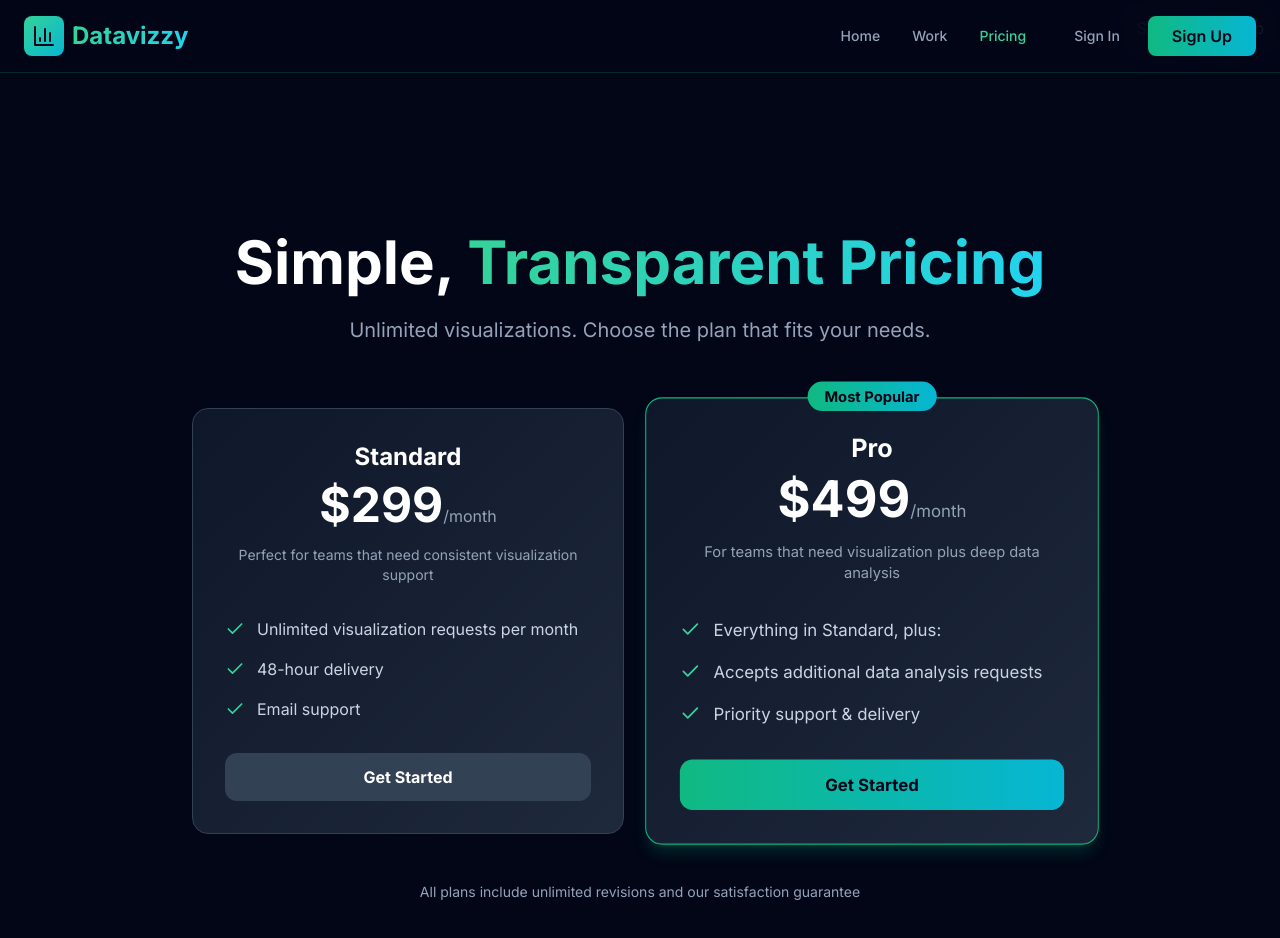
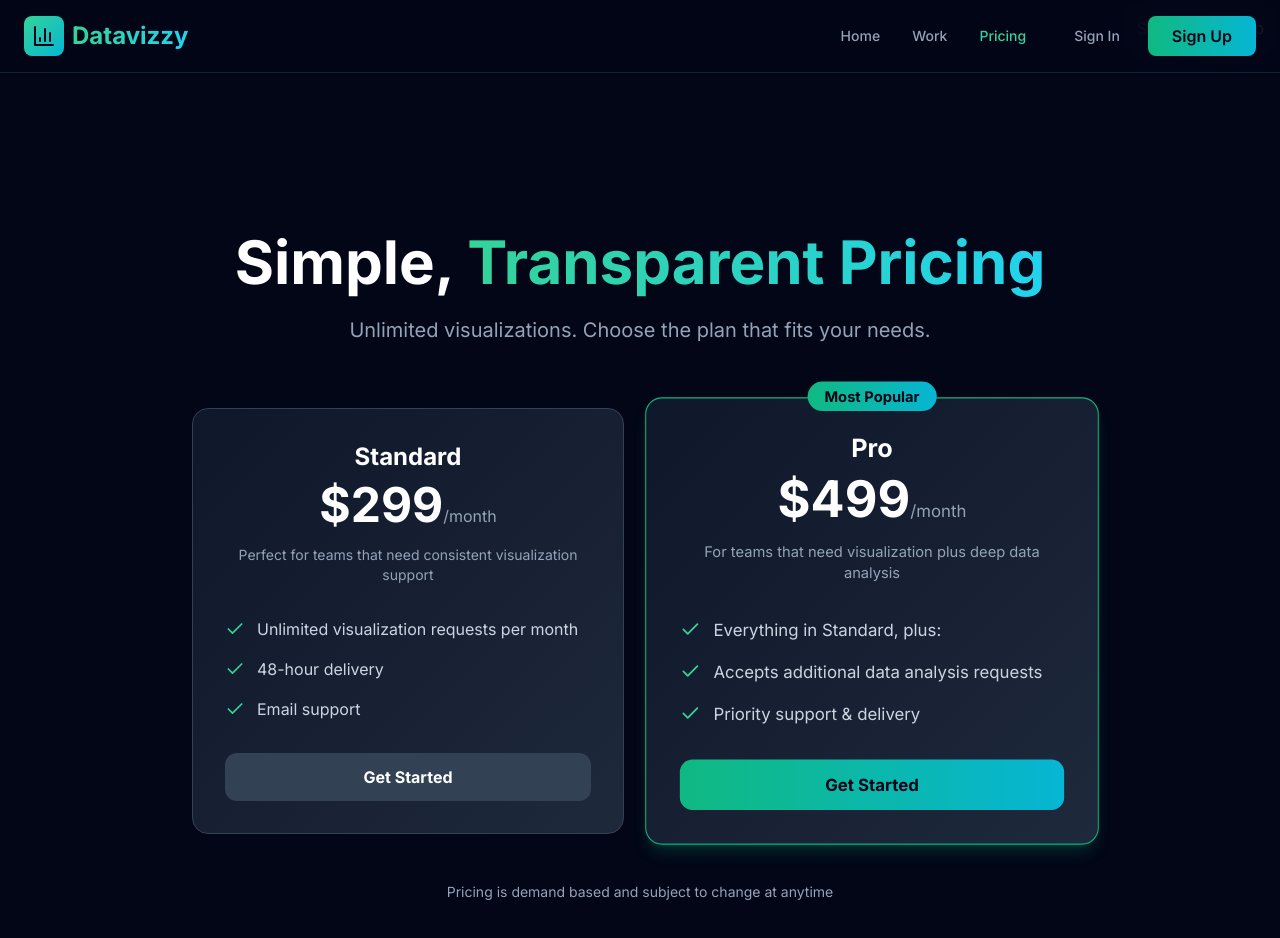
Before and after one commit to jmorgs11/datavizzy-app, a Next.js app: page /pricing in a window 1280 px wide. Shown: the top 938 px of the page. Built offline with nearby package versions, Linux system fonts and the light colour scheme; no server answers.

Commit message:
price subject

```diff
--- a/app/pricing/page.tsx
+++ b/app/pricing/page.tsx
@@ -127,7 +127,7 @@ export default function PricingPage() {
 
         <div className="text-center mt-12">
           <p className="text-slate-400 text-sm">
-            All plans include unlimited revisions and our satisfaction guarantee
+            Pricing is demand based and subject to change at anytime
           </p>
         </div>
       </div>
```
